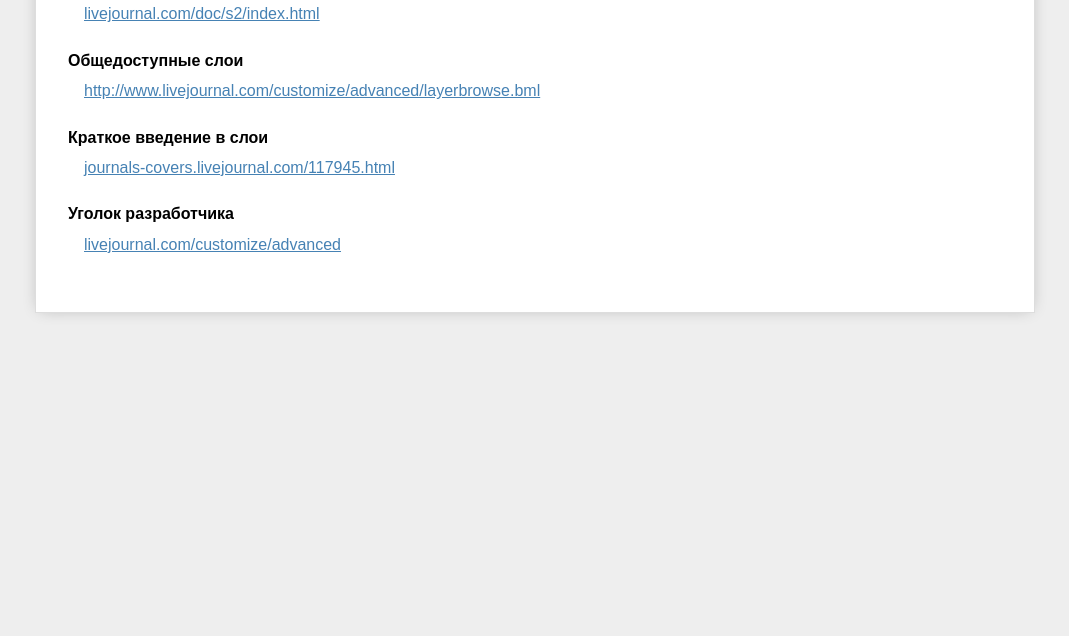
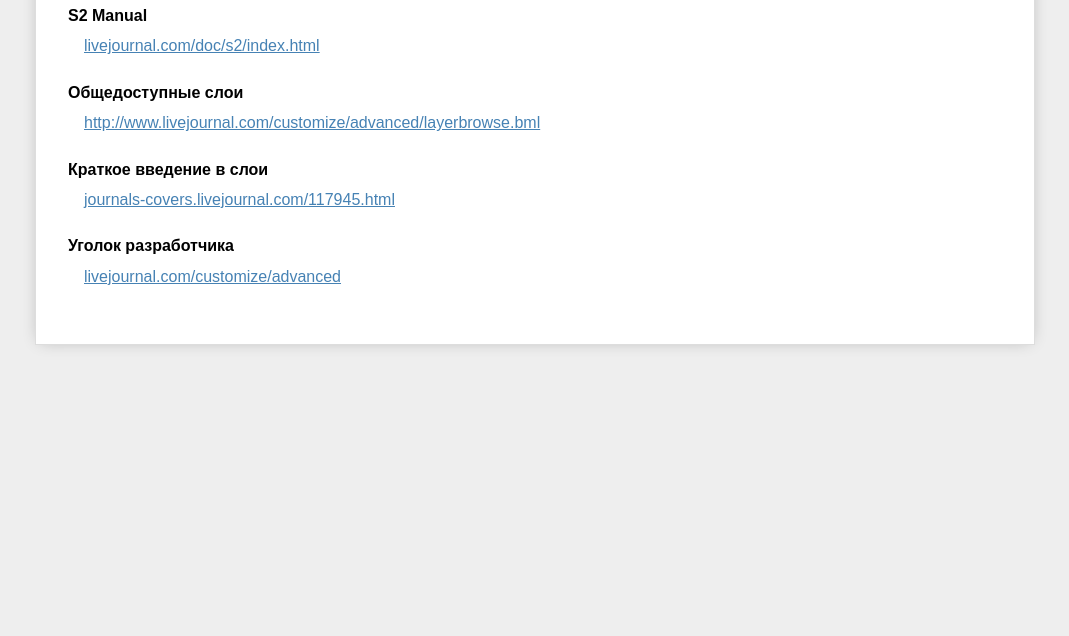
Before and after one commit to yoksel/s2-manual, a website: page index.html in a window 1280 px wide. Shown: the part 164-800 px from the top of the page, without its empty margins (105-1174 px from the left). Drawn offline with Linux system fonts and the light colour scheme.

Commit message:
Increase offset

```diff
--- a/_src/css/style.scss
+++ b/_src/css/style.scss
@@ -3,7 +3,7 @@
 @import '_fonts';
 
 BODY {
-    padding: 2em;
+    padding: 4em 2em;
     background: #EEE;
     font: #{$base-size}/#{$base-lh} "Trebouchet MS", sans-serif;
     }
```
Also changed, not shown: assets/css/style.css.
